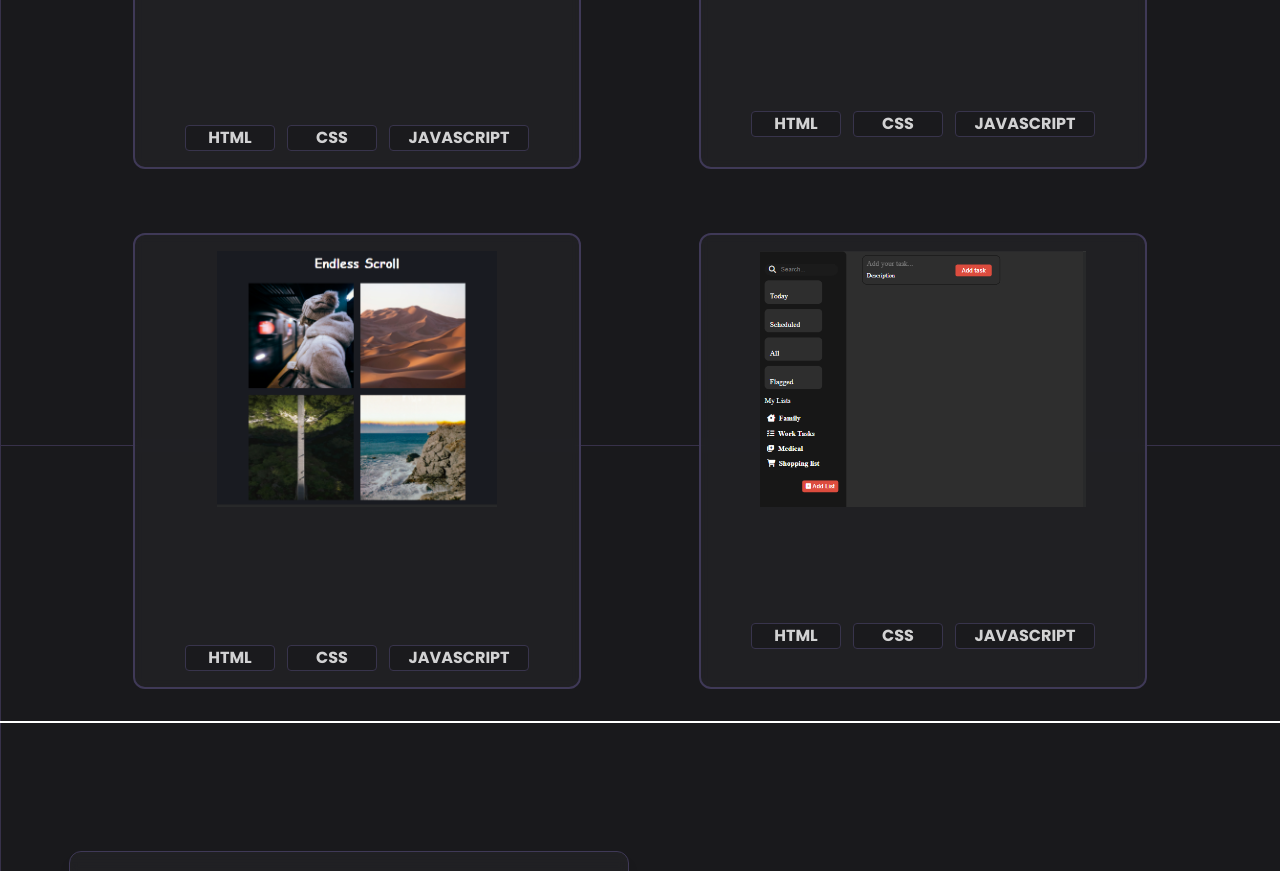
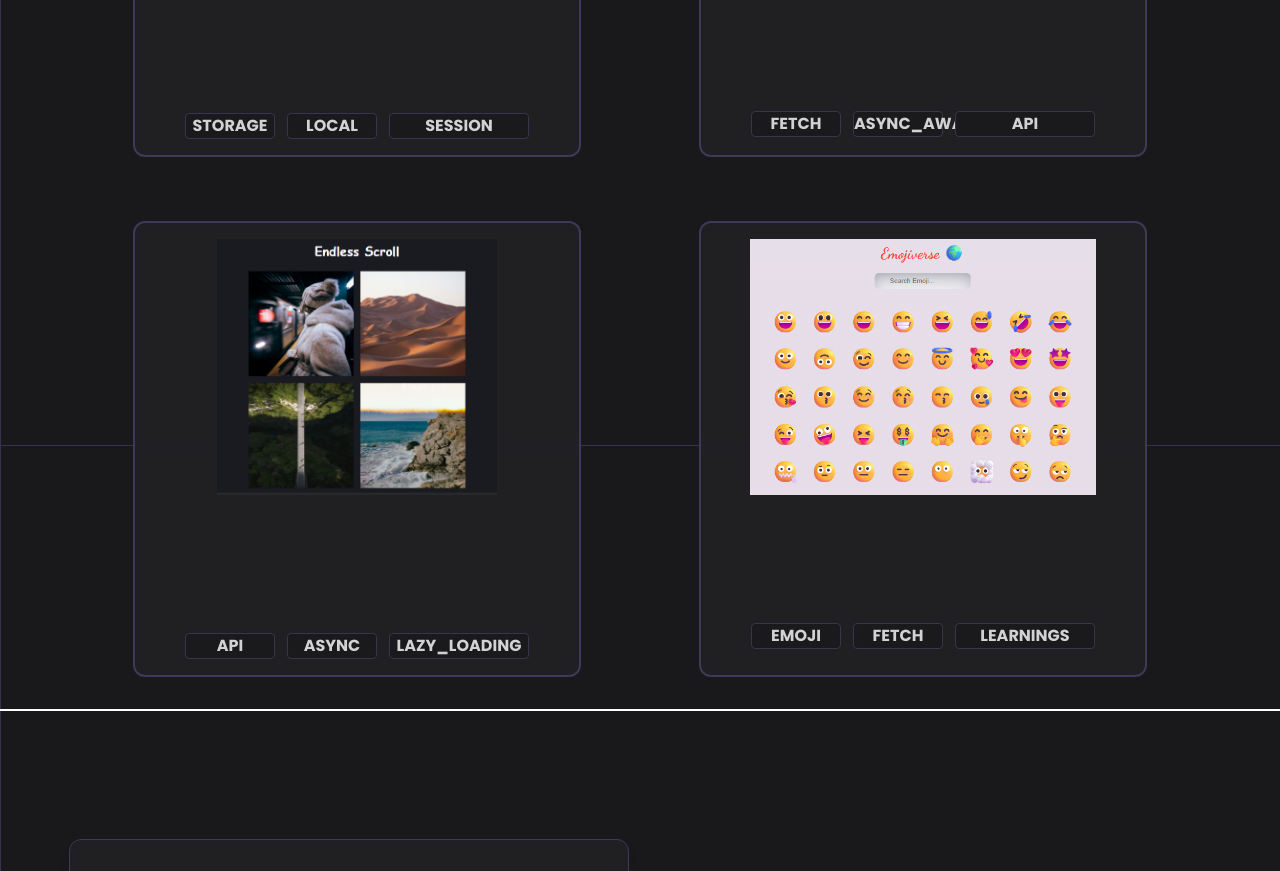
Before and after one commit to omkar-aher04/portfolio-main, a website: page index.html in a window 1280 px wide. Shown: the part 1155-2026 px from the top of the page. Drawn offline with nearby package versions, Linux system fonts and the light colour scheme; some packages are replaced by stand-ins of ours; a script that the page names is missing.

Commit message:
some minor changes

```diff
--- a/index.html
+++ b/index.html
@@ -37,8 +37,8 @@
   <h1 class="text-white  text-[1.3rem] font-heading tracking-tight pt-4 ml-16 font-bold text-2xl">
     Omkar Aher.
   </h1>
-  <section class="flex  relative md:flex-row justify-center z-[900]">
-    <div class="mt-6 flex-col md:flex-row flex justify-center items-center w-full h-auto">
+  <section class="flex text-wrap  relative md:flex-row justify-center z-[900]">
+    <div class="mt-6 flex-col  md:flex-row flex justify-center items-center w-full h-auto">
       <div>
         <img src="Seas the day!......jpg" alt=""
           class="w-[22rem] h-[30rem] sm:w-[22.5rem] sm:h-[30rem] object-cover rounded-2xl" />
@@ -49,22 +49,22 @@
           I'm Omkar Aher, and I enjoy
         </p>
         <h1
-          class="font-bold mt-4 sm:mt-4 sm:text-6xl left-16 top-[18%] text-2xl md:text-5xl lg:text-6xl 2xl:text-7xl text-center md:text-start text-animate">
+          class="font-bold mt-4 sm:mt-4 sm:text-6xl left-16 top-[18%] text-lg md:text-5xl lg:text-6xl 2xl:text-7xl text-center md:text-start text-animate">
           Building pixel-<br class="hidden lg:block" />perfect
           <span
             class="text-2xl sm:text-6xl font-bold bg-gradient-to-r from-purple-500 via-purple-300 to-purple-100 bg-clip-text text-transparent leading-0 sm:leading-[5rem]">Interactive</span><br
             class="hidden lg:block" />
           Web-apps❤️‍🔥
         </h1>
-        <div class="mt-12 flex items-center justify-center sm:justify-start font-bold text-2xl text-animate">Full-Stack
+        <div class="mt-12 flex items-center justify-center md:justify-start font-bold text-2xl text-animate">Full-Stack
           Developer
         </div>
         <div
-          class="mt-1 flex items-center justify-center sm:justify-start font-bold text-2xl bg-gradient-to-r from-purple-500 via-purple-300 to-purple-100 bg-clip-text text-transparent leading-[2rem] text-animate">
+          class="mt-1 flex items-center justify-center  md:justify-start font-bold text-2xl bg-gradient-to-r from-purple-500 via-purple-300 to-purple-100 bg-clip-text text-transparent leading-[2rem] text-animate">
           Mern + Java & Spring Boot
 
         </div>
-        <div class="flex mt-14 gap-3  justify-center sm:justify-start">
+        <div class="flex mt-14 gap-3  justify-center md:justify-start">
           <a href="https://www.linkedin.com/in/omkar-aher-28562b223/" target="_blank">
             <svg class="fill-current hover:text-[rgb(68,185,248)] text-[rgb(187,229,252)] h-10 w-10 rounded-lg" xmlns="http://www.w3.org/2000/svg" viewBox="0 0 640 640">
               <path
@@ -97,7 +97,7 @@
     class="mt-16 border-t-2 sm:px-0 px-4 font-heading border-b-2 justify-center items-center border-white flex flex-col md:gap-4  relative z-[900]">
     <div
       class="flex justify-center font-heading font-bold text-3xl h-14 text-white items-center mt-8 mb-4 text-animate">
-      Career
+      Learnings
     </div>
     <div class=" font-heading font-bold text-3xl h-16 text-white mt-2 sm:mt-8 mb-2 sm:mb-8 text-animate">
       <h3 class="font-main sm:mb-12 mb-2 text-2xl lg:text-5xl xl:text-6xl text-font-pr text-animate">
@@ -105,22 +105,22 @@
       </h3>
     </div>
     <div class="career-row flex flex-wrap font-bold text-white gap-2 sm:gap-8 w-full max-w-[1100px] mx-auto h-auto">
-      <!-- Emoji Project -->
+      <!-- To-Do App -->
       <div
-        class="flex flex-col items-center  border-2 rounded-xl p-4 backdrop-blur-[5px] border-[rgb(63,57,87)] bg-[rgb(34,34,38)]/80  w-full max-w-md mx-auto mb-8">
-        <img src="assests/EMOJI_PROJECT.png" class="h-64 w-full  object-contain rounded-md mb-8" alt="Emoji Project" />
+        class="flex flex-col items-center border-2 rounded-xl p-4 backdrop-blur-[5px] border-[rgb(63,57,87)] bg-[rgb(34,34,38)]/80 w-full max-w-md mx-auto mb-8">
+        <img src="assests/TO_DO_APP.png" class="w-full h-64 object-contain rounded-md mb-4" alt="To-Do App" />
         <div class="w-full text-center">
-          <a href="https://github.com/omkar-aher04/Emoji-Project"
+          <a href="https://github.com/omkar-aher04/To-do-app"
             class="text-2xl font-bold underline decoration-purple-700 text-animate" target="_blank">
-            Emoji Project
+            TO-DO-App
           </a>
-          <div class="desc opacity-80 whitespace-pre-line text-base  mt-1 text-animate font-heading">
-            Built While Learning JavaScript.
+          <div class="desc opacity-80 whitespace-pre-line text-base font-inter mt-2 text-animate">
+            created while learning local storage
           </div>
           <ul class="used-stack flex opacity-80 gap-3 mt-3 justify-center">
-            <li class=" border bg-[rgb(25,25,28)] border-[rgb(63,57,87)] w-[90px] rounded-sm">HTML</li>
-            <li class=" border bg-[rgb(25,25,28)] border-[rgb(63,57,87)] w-[90px] rounded-sm">CSS</li>
-            <li class=" border bg-[rgb(25,25,28)] border-[rgb(63,57,87)] w-[140px] rounded-sm">JAVASCRIPT</li>
+            <li class=" border bg-[rgb(25,25,28)] border-[rgb(63,57,87)] w-[90px] rounded-sm">STORAGE</li>
+            <li class=" border bg-[rgb(25,25,28)] border-[rgb(63,57,87)] w-[90px] rounded-sm">LOCAL</li>
+            <li class=" border bg-[rgb(25,25,28)] border-[rgb(63,57,87)] w-[140px] rounded-sm">SESSION</li>
           </ul>
         </div>
       </div>
@@ -137,9 +137,9 @@
             Built While Learning API
           </div>
           <ul class="used-stack flex opacity-80 gap-3 mt-2.5 justify-center">
-            <li class=" border bg-[rgb(25,25,28)] border-[rgb(63,57,87)] w-[90px] rounded-sm">HTML</li>
-            <li class=" border bg-[rgb(25,25,28)] border-[rgb(63,57,87)] w-[90px] rounded-sm">CSS</li>
-            <li class=" border bg-[rgb(25,25,28)] border-[rgb(63,57,87)] w-[140px] rounded-sm">JAVASCRIPT</li>
+            <li class=" border bg-[rgb(25,25,28)] border-[rgb(63,57,87)] w-[90px] rounded-sm">FETCH</li>
+            <li class=" border bg-[rgb(25,25,28)] border-[rgb(63,57,87)] w-[90px] rounded-sm">ASYNC_AWAIT</li>
+            <li class=" border bg-[rgb(25,25,28)] border-[rgb(63,57,87)] w-[140px] rounded-sm">API</li>
           </ul>
         </div>
       </div>
@@ -156,31 +156,34 @@
             Fetch Images from Unsplash API While Learning Lazy Loading
           </div>
           <ul class="used-stack flex opacity-80 gap-3 mt-2.5 justify-center">
-            <li class=" border bg-[rgb(25,25,28)] border-[rgb(63,57,87)] w-[90px] rounded-sm">HTML</li>
-            <li class=" border bg-[rgb(25,25,28)] border-[rgb(63,57,87)] w-[90px] rounded-sm">CSS</li>
-            <li class=" border bg-[rgb(25,25,28)] border-[rgb(63,57,87)] w-[140px] rounded-sm">JAVASCRIPT</li>
+            <li class=" border bg-[rgb(25,25,28)] border-[rgb(63,57,87)] w-[90px] rounded-sm">API</li>
+            <li class=" border bg-[rgb(25,25,28)] border-[rgb(63,57,87)] w-[90px] rounded-sm">ASYNC</li>
+            <li class=" border bg-[rgb(25,25,28)] border-[rgb(63,57,87)] w-[140px] rounded-sm">LAZY_LOADING</li>
           </ul>
         </div>
       </div>
-      <!-- To-Do App -->
+      <!-- Emoji Project -->
       <div
-        class="flex flex-col items-center border-2 rounded-xl p-4 backdrop-blur-[5px] border-[rgb(63,57,87)] bg-[rgb(34,34,38)]/80 w-full max-w-md mx-auto mb-8">
-        <img src="assests/TO_DO_APP.png" class="w-full h-64 object-contain rounded-md mb-4" alt="To-Do App" />
+        class="flex flex-col items-center  border-2 rounded-xl p-4 backdrop-blur-[5px] border-[rgb(63,57,87)] bg-[rgb(34,34,38)]/80  w-full max-w-md mx-auto mb-8">
+        <img src="assests/EMOJI_PROJECT.png" class="h-64 w-full  object-contain rounded-md mb-8" alt="Emoji Project" />
         <div class="w-full text-center">
-          <a href="https://github.com/omkar-aher04/To-do-app"
+          <a href="https://github.com/omkar-aher04/Emoji-Project"
             class="text-2xl font-bold underline decoration-purple-700 text-animate" target="_blank">
-            TO-DO-App
+            Emoji Project
           </a>
-          <div class="desc opacity-80 whitespace-pre-line text-base font-inter mt-2 text-animate">
-            created while learning local storage
+          <div class="desc opacity-80 whitespace-pre-line text-base  mt-1 text-animate font-heading">
+            Built While Learning JavaScript.
           </div>
           <ul class="used-stack flex opacity-80 gap-3 mt-3 justify-center">
-            <li class=" border bg-[rgb(25,25,28)] border-[rgb(63,57,87)] w-[90px] rounded-sm">HTML</li>
-            <li class=" border bg-[rgb(25,25,28)] border-[rgb(63,57,87)] w-[90px] rounded-sm">CSS</li>
-            <li class=" border bg-[rgb(25,25,28)] border-[rgb(63,57,87)] w-[140px] rounded-sm">JAVASCRIPT</li>
+            <li class=" border bg-[rgb(25,25,28)] border-[rgb(63,57,87)] w-[90px] rounded-sm">EMOJI</li>
+            <li class=" border bg-[rgb(25,25,28)] border-[rgb(63,57,87)] w-[90px] rounded-sm">FETCH</li>
+            <li class=" border bg-[rgb(25,25,28)] border-[rgb(63,57,87)] w-[140px] rounded-sm">LEARNINGS</li>
           </ul>
         </div>
       </div>
+
+
+
     </div>
   </section>
 
```
Also changed, not shown: output.css.
